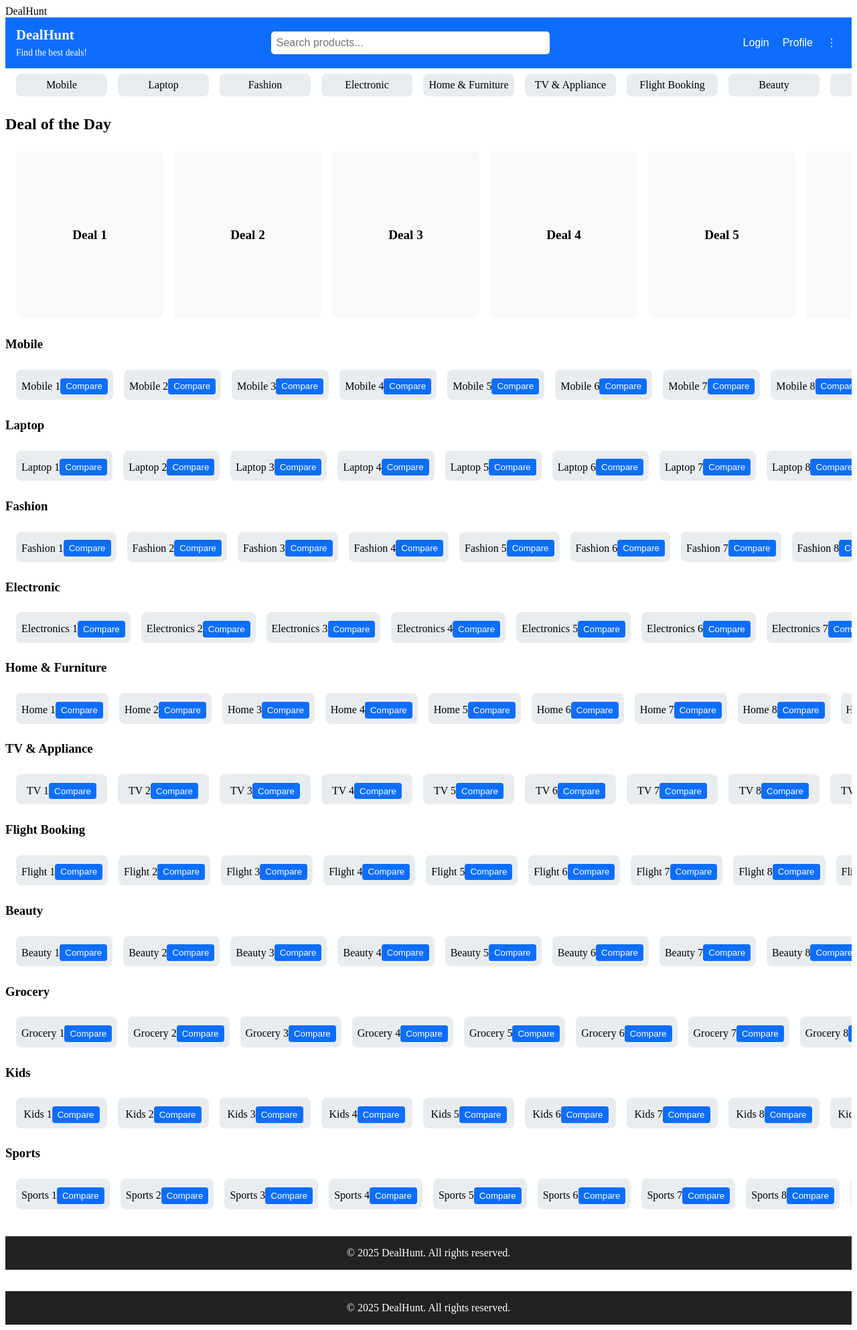
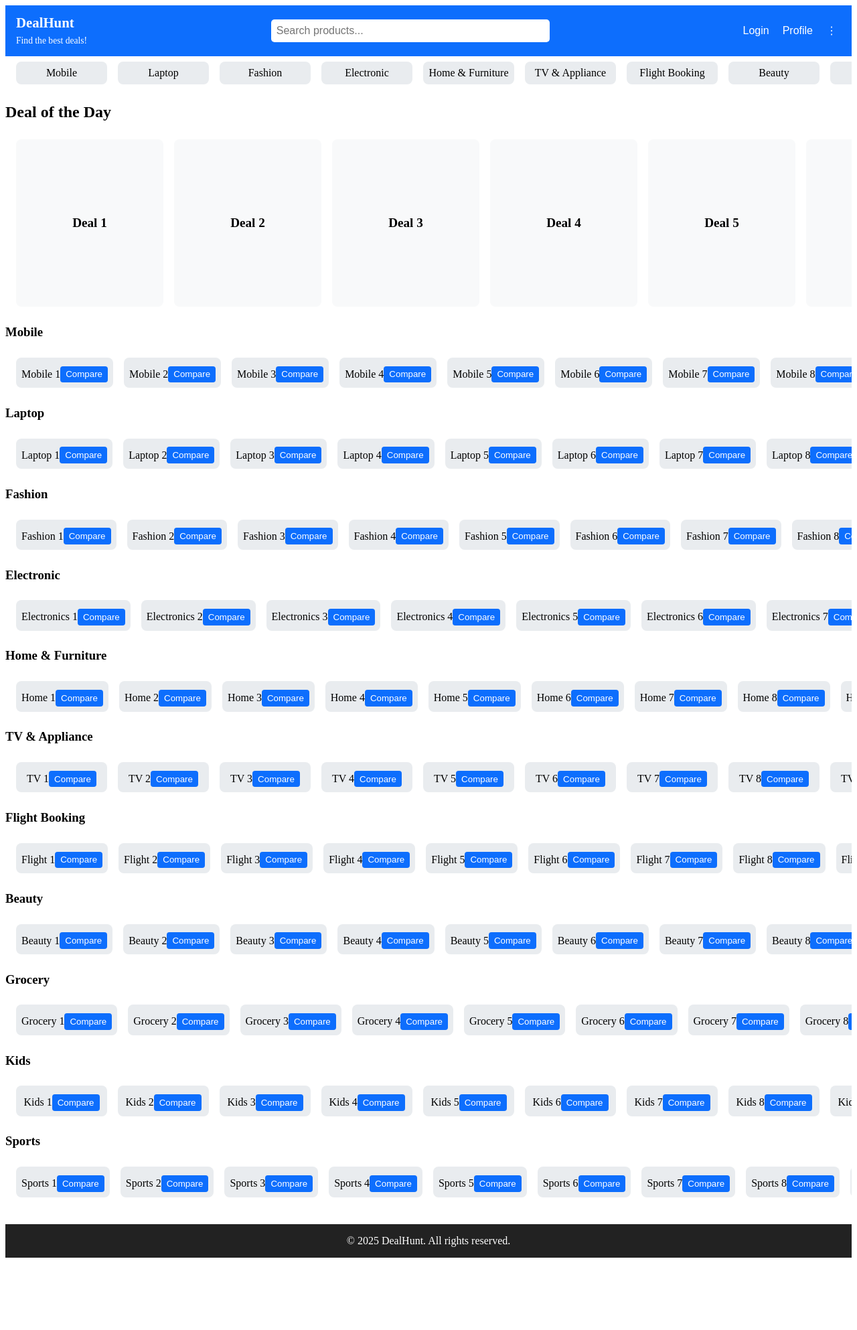
Before and after one commit to dealhunt-24x7/Dealhunt-24x7, a Next.js app: page / in a window 1280 px wide. Shown: the whole page at 67% size. After the commit the page ends 1886 px from the top, so only its background shows below. Built offline with nearby package versions, Linux system fonts and the light colour scheme.

Commit message:
Update layout.js

```diff
--- a/app/layout.js
+++ b/app/layout.js
@@ -9,16 +9,7 @@ export default function RootLayout({ children }) {
   return (
     <html lang="en">
       <head />
-      <body>
-        <header className="header">
-          <div className="brand-name">DealHunt</div>
-          {/* Navbar placeholder */}
-        </header>
-        <main>{children}</main>
-        <footer className="footer">
-          © 2025 DealHunt. All rights reserved.
-        </footer>
-      </body>
+      <body>{children}</body>
     </html>
   );
 }
```
